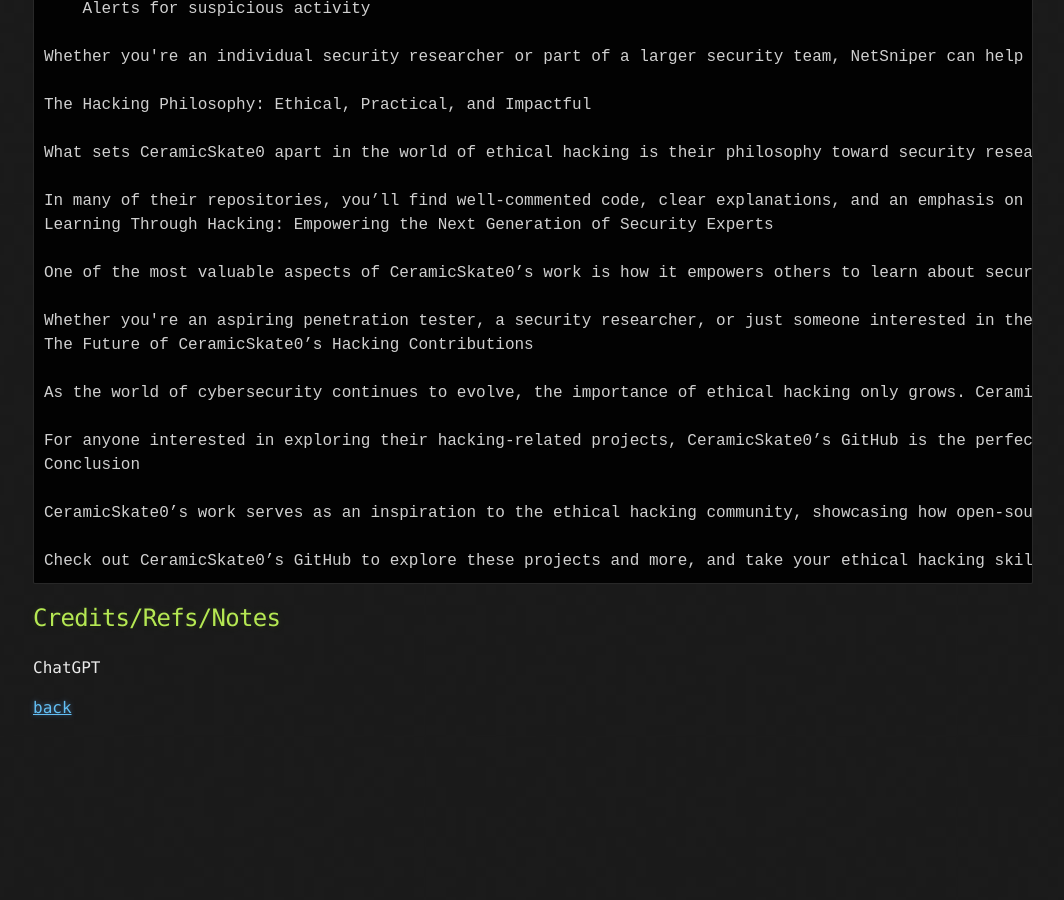
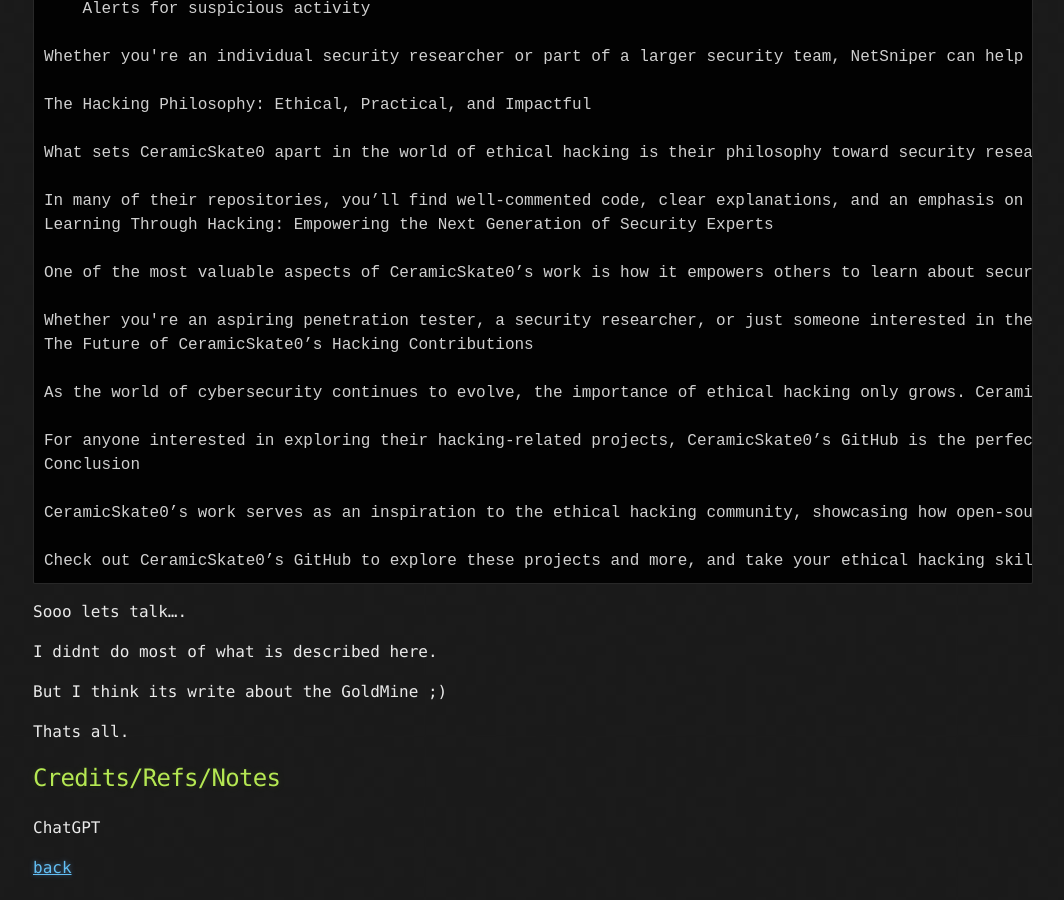
Before and after one commit to ceramicskate0/ceramicskate0.github.io, a Jekyll site: the page built from The-Article-about-mechatgpt-wrote.md, in a window 1280 px wide and 900 px high, scrolled down 1392 px. Shown: the whole window, without its empty margins (107-1171 px from the left). Built offline with Jekyll 4.4.1, drawn with Linux system fonts in a browser that asks for light colours; our own code applies the rules of GitHub Pages for plain Markdown files; before the commit the page ends 2132 px from its top, so only the background shows below that.

Commit message:
Update The-Article-about-mechatgpt-wrote.md

```diff
--- a/The-Article-about-mechatgpt-wrote.md
+++ b/The-Article-about-mechatgpt-wrote.md
@@ -74,6 +74,16 @@ layout: default
 
     Check out CeramicSkate0’s GitHub to explore these projects and more, and take your ethical hacking skills to the next level.
 
+
+Sooo lets talk....
+
+I didnt do most of what is described here.
+
+
+But I think its write about the GoldMine ;)
+
+Thats all.
+
 ## Credits/Refs/Notes
 ChatGPT
 
```
